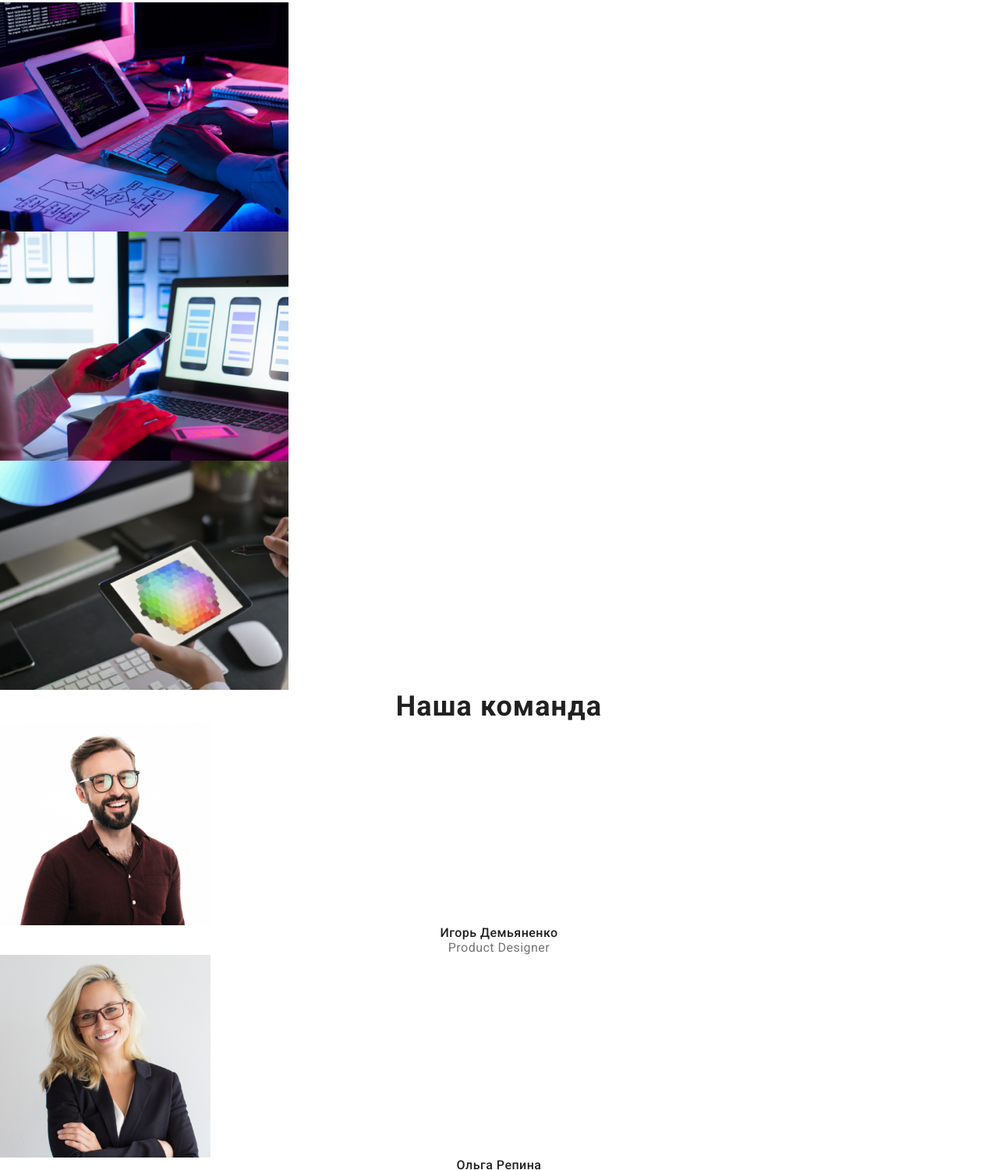
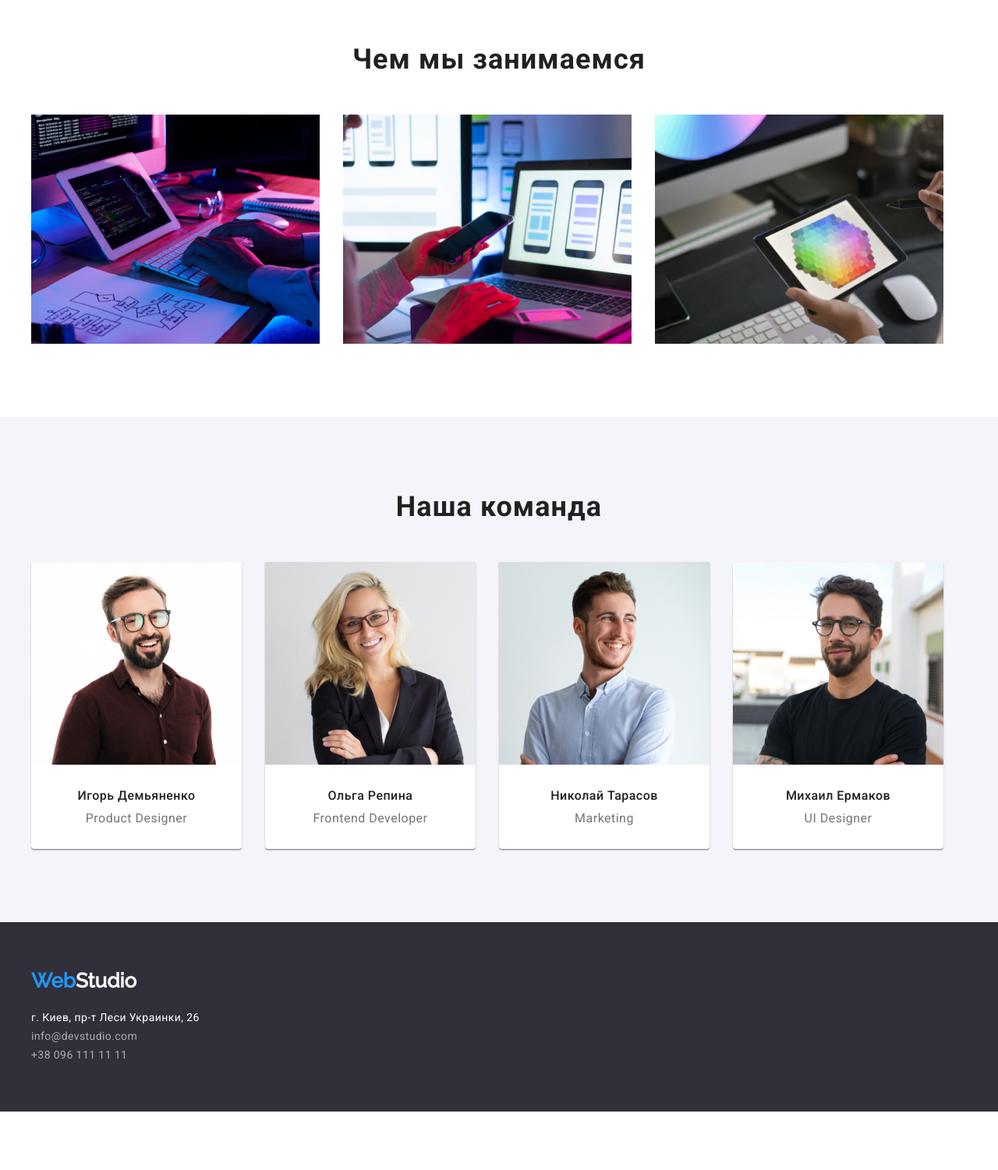
Before and after one commit to BoikovTaras/goit-markup-hw-03, a plain HTML site: page index.html in a window 1280 px wide. Shown: the part 888-2389 px from the top of the page at 78% size. After the commit the page ends 2314 px from the top, so only its background shows below. Drawn offline with nearby package versions, Linux system fonts and the light colour scheme.

Commit message:
Добавляет стили главной странице

```diff
--- a/css/style.css
+++ b/css/style.css
@@ -228,9 +228,43 @@ img {
   letter-spacing: 0.03em;
   color: var(--title-color);
 }
+.presintation-container {
+  display: flex;
+  flex-direction: column;
+  padding: 94px 0;
+}
+.presintation-list-container {
+  display: flex;
+  margin-left: -30px;
+}
+.presentation-item {
+  margin-left: 30px;
+  padding-top: 50px;
+}
 /* ===========  End Секция занятий =========== */
 /* ===========  Секция команда =========== */
+.team {
+  background-color: #f5f4fa;
+}
+.team-title-container {
+  display: flex;
+  flex-direction: column;
+  padding: 94px 0;
+}
+.team-list {
+  display: flex;
+  margin-left: -30px;
+}
+.team-list-item {
+  margin-left: 30px;
+  padding-bottom: 30px;
+  background: #ffffff;
+  box-shadow: 0px 1px 3px rgba(0, 0, 0, 0.12), 0px 1px 1px rgba(0, 0, 0, 0.14),
+    0px 2px 1px rgba(0, 0, 0, 0.2);
+  border-radius: 0px 0px 4px 4px;
+}
 .team-title {
+  margin-bottom: 50px;
   font-style: normal;
   font-weight: bold;
   font-size: 36px;
@@ -240,6 +274,7 @@ img {
   color: var(--title-color);
 }
 .team-list-item-title {
+  padding-top: 30px;
   font-style: normal;
   font-weight: 500;
   font-size: 16px;
@@ -249,6 +284,7 @@ img {
   color: var(--title-color);
 }
 .team-list-item-paragraf {
+  padding-top: 10px;
   font-style: normal;
   font-weight: normal;
   font-size: 16px;
@@ -261,6 +297,9 @@ img {
 .footer {
   background: #2f303a;
 }
+.footer-container {
+  padding: 60px 0;
+}
 .footer-logo {
   font-family: var(--font-raleway);
   font-style: normal;
@@ -271,12 +310,20 @@ img {
   color: var(--background-color);
 }
 .footer-address {
+  padding-top: 20px;
   font-style: normal;
   font-weight: normal;
   font-size: 14px;
   line-height: 1.71;
   letter-spacing: 0.03em;
   color: var(--background-color);
+}
+.footer-links {
+  display: flex;
+  flex-direction: column;
+}
+.footer-list {
+  padding-top: 9px;
 }
 .footer-link {
   font-style: normal;
--- a/index.html
+++ b/index.html
@@ -73,25 +73,32 @@
 
             </section>
             <!-- Блок занятий -->
-            <section>
+            <section class="presintation">
+                <div class="presintation-container container">
                     <h2 class="presintation-title">Чем мы занимаемся</h2>
-                <ul class="presintation-list">
-                    <li class="list"><a href="">
+                    <ul class="presintation-list-container">
+                        <li class="list presentation-item">
+                            <a href="">
                                 <img src="./images/box-1.png" alt="Создание макета" width="370" height="294">
                             </a>
                         </li>
-                    <li class="list"><a href="">
+                        <li class="list presentation-item">
+                            <a href="">
                                 <img src="./images/box-2.png" alt="Оптимизвция" width="370" height="294">
                             </a>
                         </li>
-                    <li class="list"><a href="">
+                        <li class="list presentation-item">
+                            <a href="">
                                 <img src="./images/box-3.png" alt="Дизайн" width="370" height="294">
                             </a>
                         </li>
                     </ul>
+
+                </div>
             </section>
             <!-- Блок команда -->
             <section class="team">
+                <div class="team-title-container container">
                     <h2 class="team-title">Наша команда</h2>
                     <ul class="team-list">
                         <li class="team-list-item list">
@@ -115,15 +122,24 @@
                             <p class="team-list-item-paragraf" lang="en">UI Designer</p>
                         </li>
                     </ul>
+                </div>
+
             </section>
         </main>
         <footer class="footer">
+            <div class="footer-container container">
                 <a class="footer-logo link" href="./index.html"><span class="logo-akcent">Web</span>Studio</a>
                 <address class="footer-address">г. Киев, пр-т Леси Украинки, 26</address>
                 <ul class="footer-links">
-                <li class="list"><a class="footer-link link" href="mailto:info@devstudio.com">info@devstudio.com</a></li>
-                <li class="list"><a class="footer-link link" href="tel:+380961111111">+38 096 111 11 11</a></li>
+                    <li class="footr-list list">
+                        <a class="footer-link link" href="mailto:info@devstudio.com">info@devstudio.com</a>
+                    </li>
+                    <li class="footr-list list">
+                        <a class="footer-link link" href="tel:+380961111111">+38 096 111 11 11</a>
+                    </li>
                 </ul>
+            </div>
+
         </footer>
     </body>
 </html>
```
Lines whose indentation alone changed are shown as unchanged.
